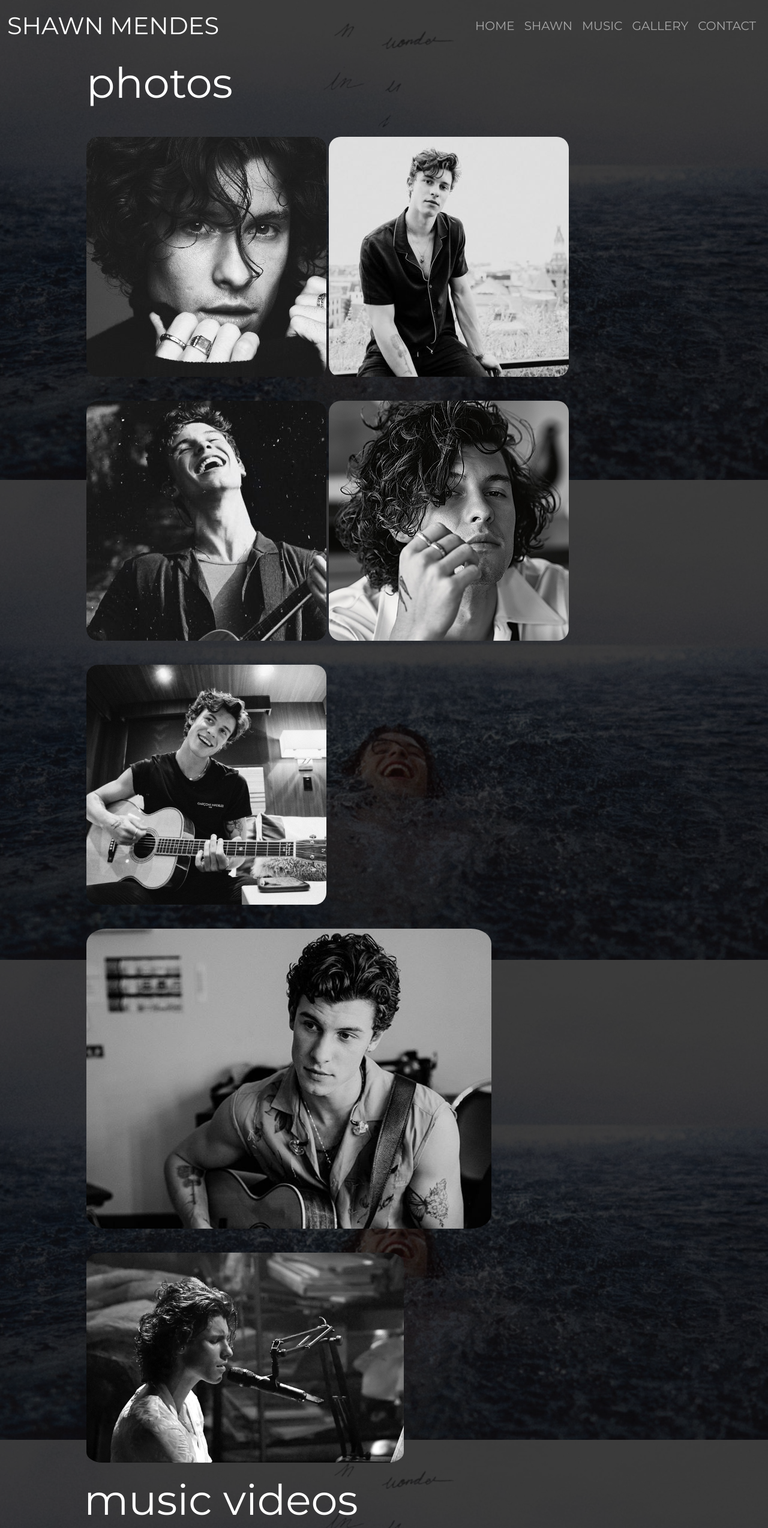
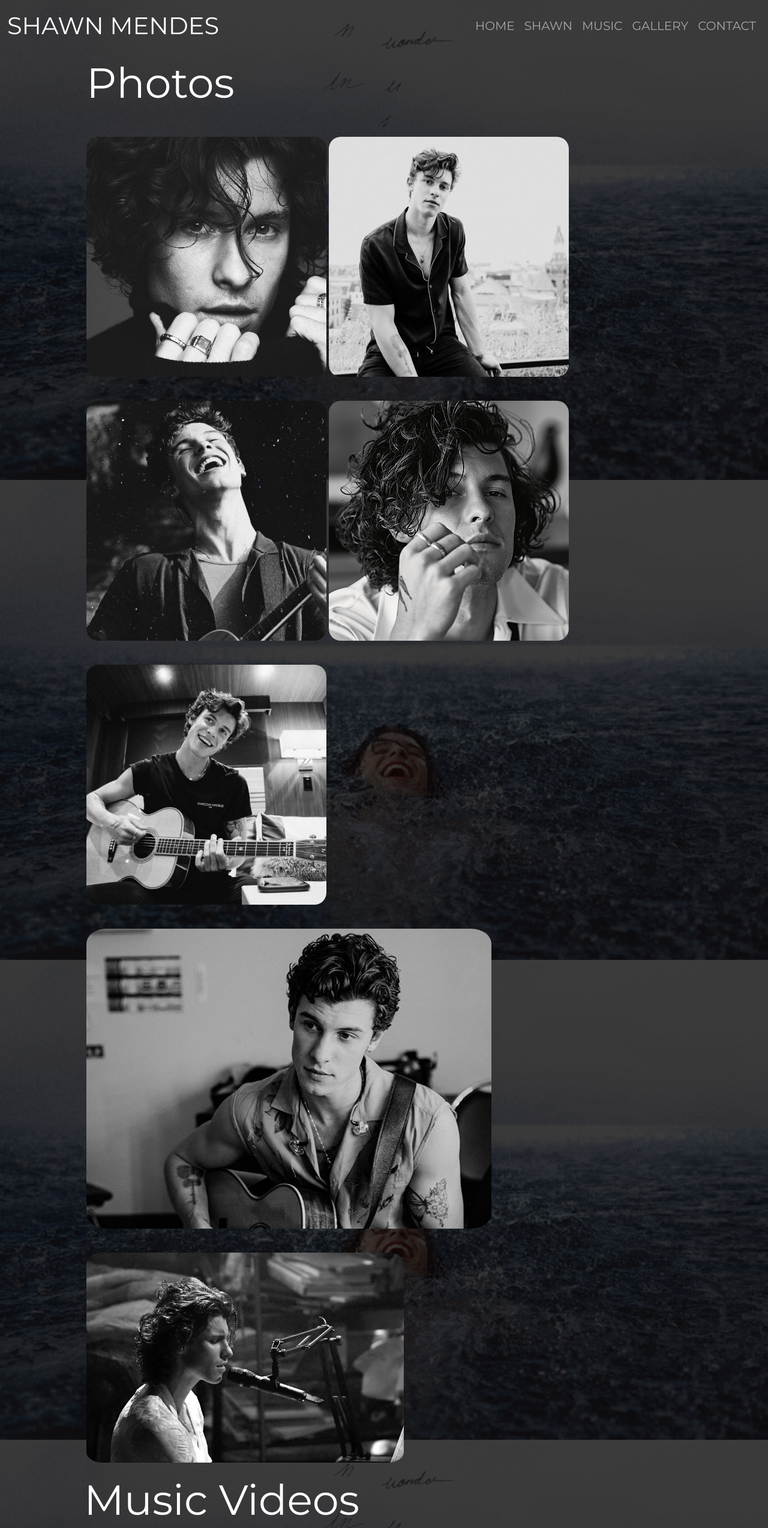
Before and after one commit to manuusozneri/final_repo, a plain HTML site: page html/gallery.html in a window 1280 px wide. Shown: the top 2547 px of the page at 60% size. Drawn offline with nearby package versions, Linux system fonts and the light colour scheme; grey boxes are pictures that could not be loaded.

Commit message:
update h1 photos>Photos and music videos>Music Videos

```diff
--- a/html/gallery.html
+++ b/html/gallery.html
@@ -51,7 +51,7 @@
     <section id="gallery">
         <div class="images">
             <div class="images-row">
-                <h1>photos</h1>
+                <h1>Photos</h1>
                 <img class="gridPhotoOne" src="../assets/images/gridPhotoOne.jpg" longdesc="shawn in black and white">
                 <img class="gridPhotoTwo" src="../assets/images/gridPhotoTwo.jpg" alt="shawn stand">
                 <img class="gridPhotoThree" src="../assets/images/gridPhotoThree.jpg" alt="shawn smiling">
@@ -65,7 +65,7 @@
     <section id="videos">
         <div class="musicVideos">
             <div class="videos-row">
-                <h1>music videos</h1>
+                <h1>Music Videos</h1>
                 <iframe width="560" height="315" src="https://www.youtube.com/embed/h_gA2e1OKeo" title="YouTube video player" frameborder="0" allow="accelerometer; autoplay; clipboard-write; encrypted-media; gyroscope; picture-in-picture" allowfullscreen></iframe>
                 <iframe width="560" height="315" src="https://www.youtube.com/embed/MPbUaIZAaeA" title="YouTube video player" frameborder="0" allow="accelerometer; autoplay; clipboard-write; encrypted-media; gyroscope; picture-in-picture" allowfullscreen></iframe>
                 <iframe width="560" height="315" src="https://www.youtube.com/embed/36tggrpRoTI" title="YouTube video player" frameborder="0" allow="accelerometer; autoplay; clipboard-write; encrypted-media; gyroscope; picture-in-picture" allowfullscreen></iframe>
```
